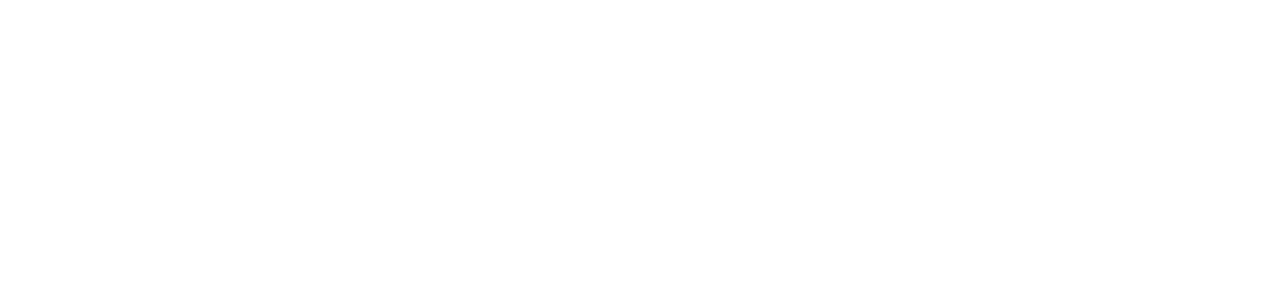
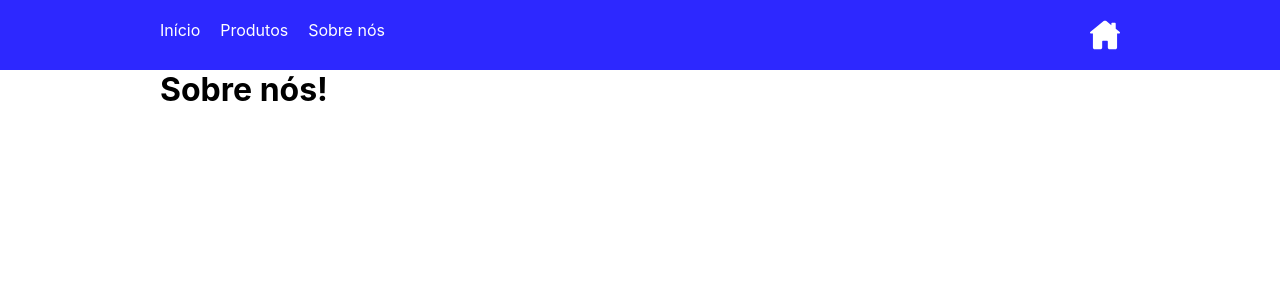
Before and after one commit to AlbertoVilar/Desafio-rote-react, a React (Vite) app: page /sobre in a window 1280 px wide. Before the commit this address had no page. Shown: the top 300 px of the page. Built offline with nearby package versions, Linux system fonts and the light colour scheme.

Commit message:
Adjusting routes and links.

```diff
--- a/src/App.tsx
+++ b/src/App.tsx
@@ -1,18 +1,22 @@
 
 import { BrowserRouter, Route, Routes } from "react-router-dom";
 import Home from "./routes/Home/home";
-import SubNav from "./components/SubNav";
+
+import Products from "./routes/Home/Products";
+import Wellcome from "./components/Wellcome";
+import AboutUs from "./routes/Home/AboutUs";
+
 
 
 function App() {
-
 
   return (
     <BrowserRouter>
         <Routes>
             <Route path="/" element = {<Home />}>
-              <Route path="produtos" element = {<SubNav />} />
-
+              <Route index element = {<Wellcome />} />
+              <Route path="produtos" element = {<Products />} />
+              <Route path="sobre" element = {<AboutUs />} />
             </Route>
         </Routes>
     </BrowserRouter>
--- /dev/null
+++ b/src/components/CardMensage/index.tsx
@@ -0,0 +1,12 @@
+
+type Props = {
+    msg: string
+}
+const CardMensage = ({msg} : Props) => {
+    return (
+        <div className="container">
+             <h1>{msg}</h1>
+        </div>
+    );
+}
+export default CardMensage;
--- a/src/components/Header/index.tsx
+++ b/src/components/Header/index.tsx
@@ -6,15 +6,15 @@
   return (
     <header className="">
       <nav className="container  section-nav">
-          <ul className="nav-menu">
+          <ul className="nav-bar-menu">
               <Link to="/">
-                <li className="Início">Início</li>
+                <li className="nav-menu">Início</li>
               </Link>
               <Link to="/produtos">
-                <li className="Produtos">Produtos</li>
+                <li className="nav-menu">Produtos</li>
               </Link>
-              <Link to="/">
-                <li className="Sbre nós">Sobre nós</li>
+              <Link to="/sobre">
+                <li className="nav-menu">Sobre nós</li>
               </Link>
           </ul>
           <img
--- a/src/components/Header/styles.css
+++ b/src/components/Header/styles.css
@@ -8,15 +8,9 @@
      padding: 20px;
 }
 
-.header-component {
-
-    height: 80px;
-    width: 100%;
-    margin: 0 auto;
-    display: flex;
-    justify-content: space-between;
-    background-color: antiquewhite;
- }
+.nav-menu {
+   color: var(--color-ft-primary);
+}
 
  .home-icon {
     width: 30px;
--- a/src/components/SubNav/index.tsx
+++ b/src/components/SubNav/index.tsx
@@ -3,10 +3,10 @@
 const SubNav = ()=> {
     return (
         <nav className="container nav-bar  section-nav">
-            <ul className="nav-menu">
-            <li className="Início">Computadores</li>
-            <li className="Produtos">Eletrônicos</li>
-            <li className="Sbre nós">Livros</li>
+            <ul className="nav-bar-menu">
+            <li className="nav-item">Computadores</li>
+            <li className="nav-item">Eletrônicos</li>
+            <li className="nav-item">Livros</li>
           </ul>
         </nav>
     )
--- a/src/components/SubNav/styels.css
+++ b/src/components/SubNav/styels.css
@@ -4,4 +4,8 @@
     display: flex;
     align-items: center;
     padding-left: 15px;
+   ;
 }
+.nav-item {
+    color: var(--color-ft-secundary);
+ }
--- a/src/components/Wellcome/index.tsx
+++ b/src/components/Wellcome/index.tsx
@@ -1,8 +1,10 @@
+import CardMensage from "../CardMensage";
+
 
 const Wellcome = () => {
     return (
         <div className="container">
-             <h1>Bem vindos!!!</h1>
+             <CardMensage msg = "Seja bem vindo!" />
         </div>
     );
 }
--- a/src/index.css
+++ b/src/index.css
@@ -12,7 +12,8 @@
   padding: 0;
   box-sizing: border-box;
   font-family: Inter, sans-serif;
-
+  list-style-type: none;
+  text-decoration: none;
 }
 
 body {
@@ -25,20 +26,9 @@
   margin: 0 auto;
 }
 
-.size-page {
-  max-width: 1200px;
-  margin: 0 auto;
-}
-.model-containers {
-  width: 100%;
-    max-width: 960px;
-    margin: 0 auto;
-}
-
-.nav-menu  {
+.nav-bar-menu  {
   display: flex;
   list-style-type: none;
   gap: 20px;
-  color: var(--color-ft-secundary);
 
 }
--- /dev/null
+++ b/src/routes/Home/AboutUs/index.tsx
@@ -0,0 +1,11 @@
+import CardMensage from "../../../components/CardMensage";
+
+
+const AboutUs = () => {
+    return (
+        <div className="container">
+             <CardMensage msg = "Sobre nós!" />
+        </div>
+    );
+}
+export default AboutUs;
--- /dev/null
+++ b/src/routes/Home/Products/index.tsx
@@ -0,0 +1,8 @@
+import SubNav from "../../../components/SubNav";
+
+const Products = () => {
+    return (
+        <SubNav />
+    );
+}
+export default Products;
--- a/src/routes/Home/home.tsx
+++ b/src/routes/Home/home.tsx
@@ -1,12 +1,11 @@
 import { Outlet } from "react-router-dom";
 import Header from "../../components/Header";
-import Wellcome from "../../components/Wellcome";
+
 
 const Home = () => {
     return (
         <>
             <Header />
-            <Wellcome />
             <Outlet />
         </>
     );
```
